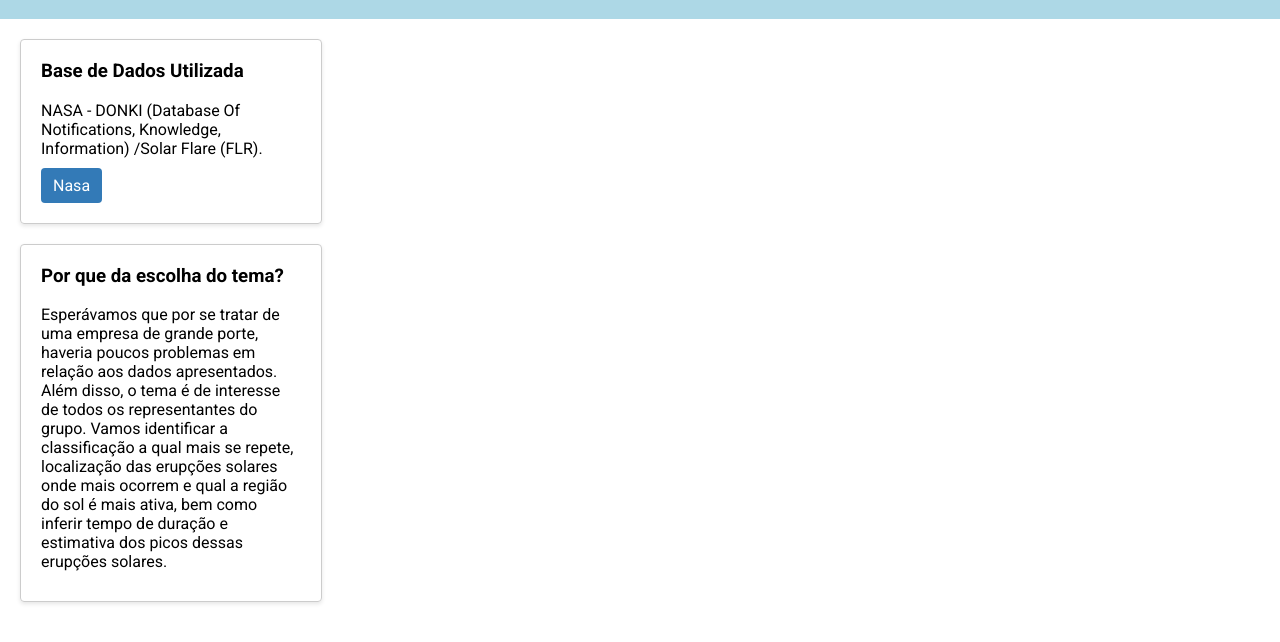
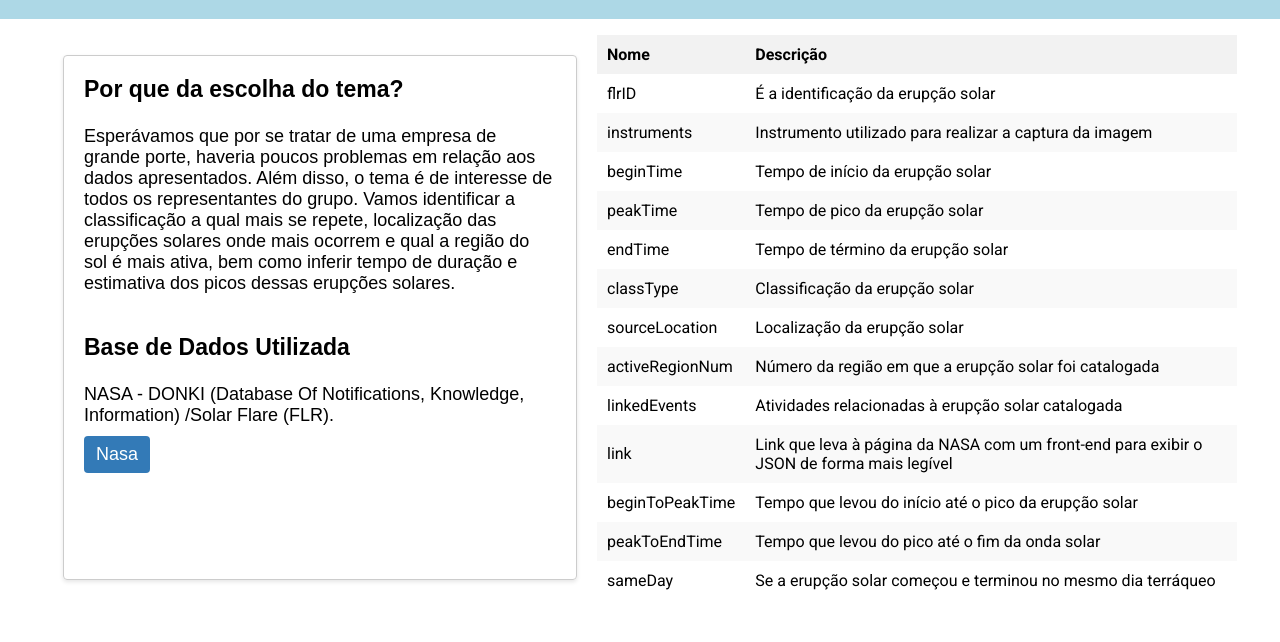
Before and after one commit to joaoveeiga/dashboard-python, a plain HTML site: page index.html in a window 1280 px wide. Shown: the part 62-704 px from the top of the page. Drawn offline with Linux system fonts and the light colour scheme.

Commit message:
implementação da tabela e ajustes

```diff
--- a/index.html
+++ b/index.html
@@ -23,25 +23,89 @@
       <h4><a href="/dashboard/">Dashboard</a></h4>
       <h4><a href="/sobre/">Sobre</a></h4>
     </div>
-
-    <div class="card">
-      <div class="card-content">
-        <h3 class="card-title">Base de Dados Utilizada</h3>
-        <p class="card-text">NASA  - DONKI (Database Of Notifications, Knowledge, Information) /Solar Flare (FLR).</p>
-        <a href="https://api.nasa.gov/" target="_blank" class="card-link">Nasa</a>
-      </div>
-    </div>
-
+      <main>
         <div class="card">
           <div class="card-content">
             <h3 class="card-title">Por que da escolha do tema?</h3>
             <p class="card-text">Esperávamos que por se tratar de uma empresa de grande porte, haveria poucos problemas em relação aos dados apresentados. Além disso, o tema é de interesse de todos os representantes do grupo.
               Vamos identificar a classificação a qual mais se repete, localização das erupções solares onde mais ocorrem e qual a região do sol é mais ativa, bem como inferir tempo de duração e estimativa dos picos dessas erupções solares.</p>
 
+              <div class="card-content" style="padding: 0px; padding-top: 30px;">
+                <h3 class="card-title">Base de Dados Utilizada</h3>
+                <p class="card-text">NASA  - DONKI (Database Of Notifications, Knowledge, Information) /Solar Flare (FLR).</p>
+                <a href="https://api.nasa.gov/" target="_blank" class="card-link" >Nasa</a>
+              </div>
           </div>
         </div>
 
 
+    <table>
+      <thead>
+        <tr>
+          <th>Nome</th>
+          <th>Descrição</th>
+        </tr>
+      </thead>
+      <tbody>
+        <tr>
+          <td>flrID</td>
+          <td>É a identificação da erupção solar</td>
+        </tr>
+        <tr>
+          <td>instruments</td>
+          <td>Instrumento utilizado para realizar a captura da imagem</td>
+        </tr>
+        <tr>
+          <td>beginTime</td>
+          <td>Tempo de início da erupção solar</td>
+        </tr>
+        <tr>
+          <td>peakTime</td>
+          <td>Tempo de pico da erupção solar</td>
+        </tr>
+        <tr>
+          <td>endTime</td>
+          <td>Tempo de término da erupção solar</td>
+        </tr>
+        <tr>
+          <td>classType</td>
+          <td>Classificação da erupção solar</td>
+        </tr>
+        <tr>
+          <td>sourceLocation</td>
+          <td>Localização da erupção solar</td>
+        </tr>
+        <tr>
+          <td>activeRegionNum</td>
+          <td>Número da região em que a erupção solar foi catalogada</td>
+        </tr>
+        <tr>
+          <td>linkedEvents</td>
+          <td>Atividades relacionadas à erupção solar catalogada</td>
+        </tr>
+        <tr>
+          <td>link</td>
+          <td>Link que leva à página da NASA com um front-end para exibir o JSON de forma mais legível</td>
+        </tr>
+        <tr>
+          <td>beginToPeakTime</td>
+          <td>Tempo que levou do início até o pico da erupção solar</td>
+        </tr>
+        <tr>
+          <td>peakToEndTime</td>
+          <td>Tempo que levou do pico até o fim da onda solar</td>
+        </tr>
+        <tr>
+          <td>sameDay</td>
+          <td>Se a erupção solar começou e terminou no mesmo dia terráqueo</td>
+        </tr>
+      </tbody>
+    </table>
+
+
+
+
+  </main>
 
 
       <script src="script.js"></script>
--- a/styles.css
+++ b/styles.css
@@ -6,8 +6,8 @@
   margin: 20px;
 }
 
-.card img {
-  width: 100%;
+.card {
+  width: 40%;
   height: auto;
   border-top-left-radius: 4px;
   border-top-right-radius: 4px;
@@ -15,9 +15,12 @@
 
 .card-content {
   padding: 20px;
+  font-size: 18px;
+  font-family:Arial, Helvetica, sans-serif
 }
 
 .card-title {
+  font-size: 23px;
   margin-top: 0;
 }
 
@@ -37,3 +40,26 @@
 .card-link:hover {
   background-color: #286090;
 }
+
+main{
+  display: flex;
+  justify-content: center;
+}
+
+table {
+  width: 50%;
+  border-collapse: collapse;
+}
+
+th, td {
+  padding: 10px;
+  text-align: left;
+}
+
+thead {
+  background-color: #f2f2f2;
+}
+
+tbody tr:nth-child(even) {
+  background-color: #f9f9f9;
+}
```
Lines whose indentation alone changed are shown as unchanged.
